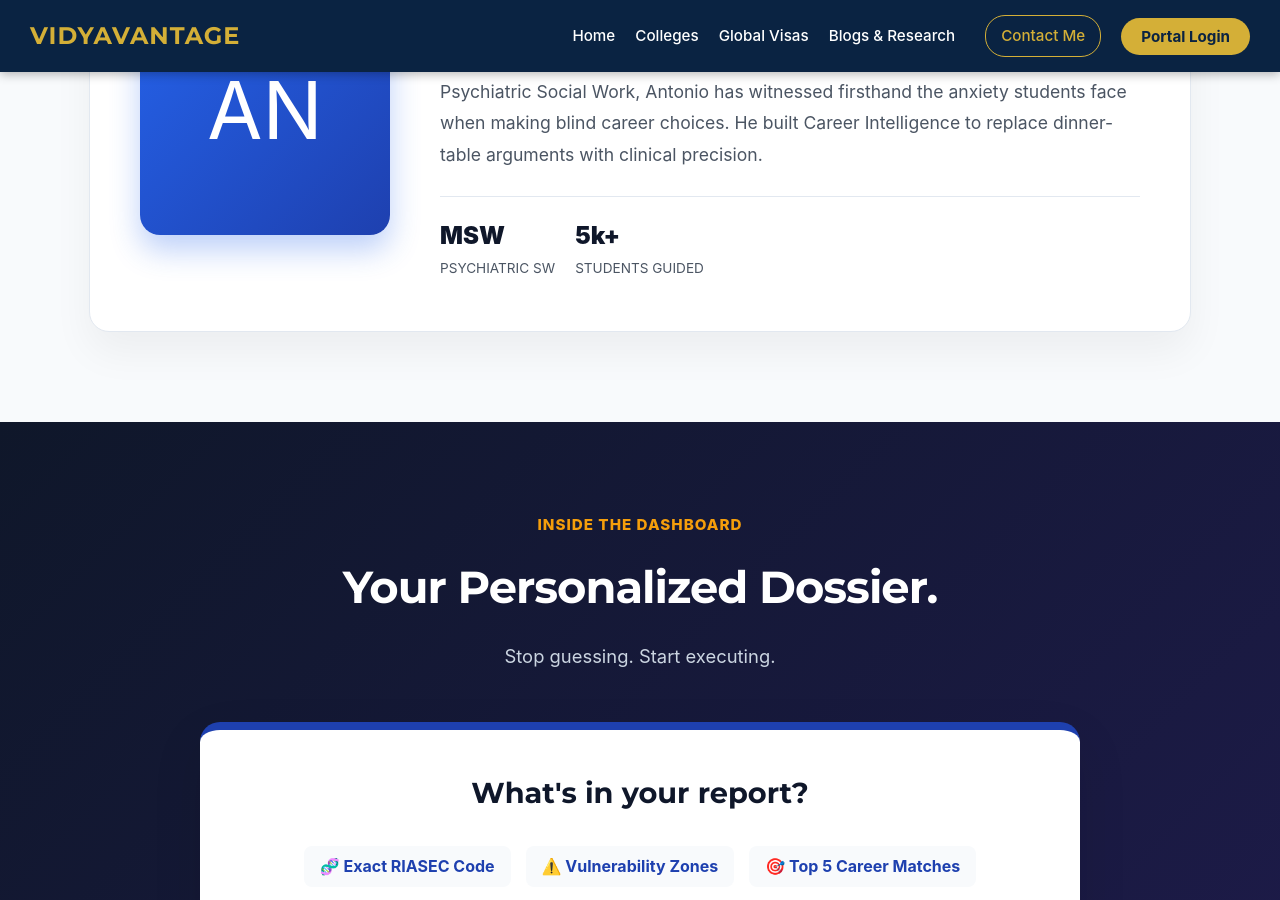
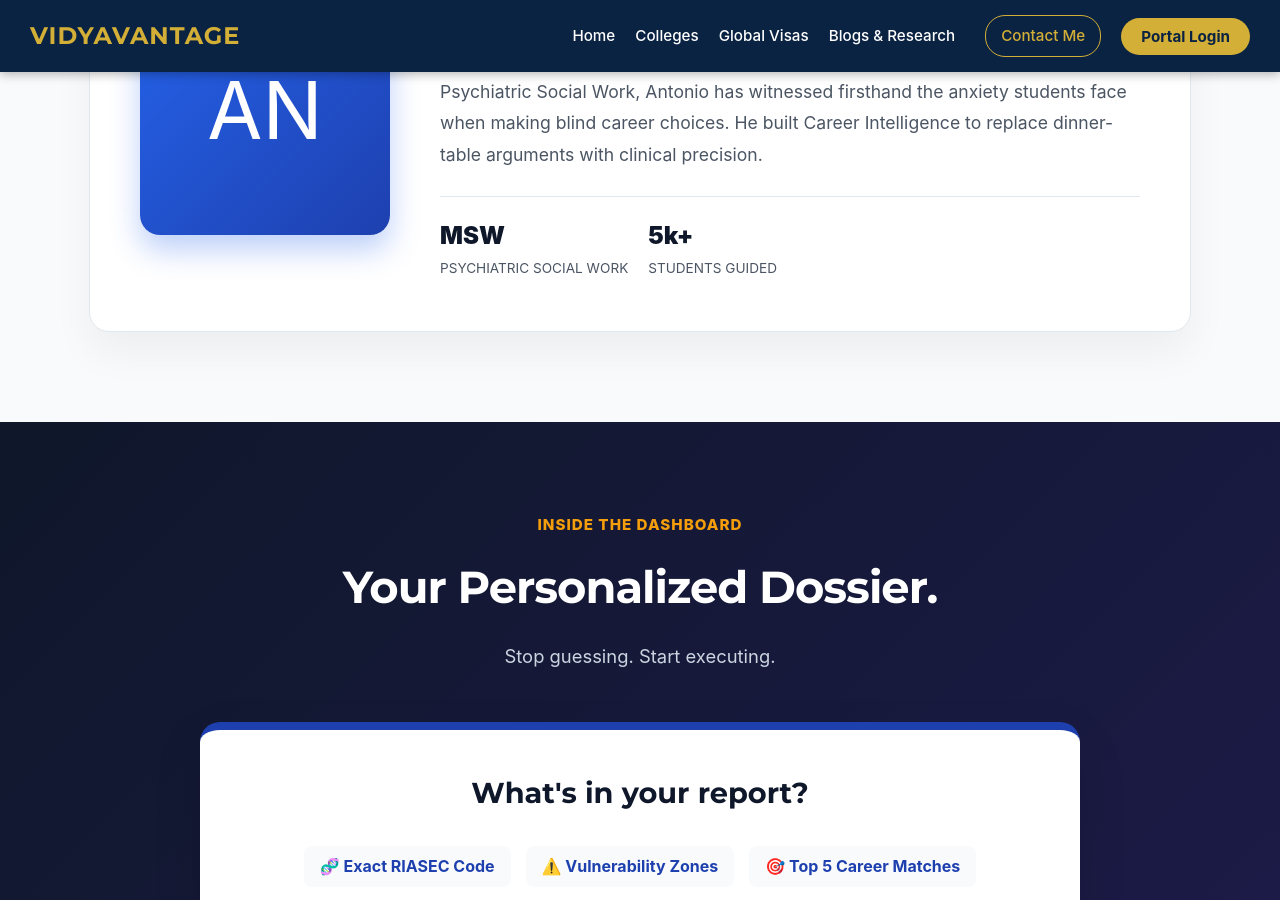
Before and after one commit to antoniovn96/vidyavantage.github.io, a Jekyll site: the page built from index.md, in a window 1280 px wide and 900 px high, scrolled down 4834 px. Built offline with Jekyll 4.4.1, drawn with Linux system fonts in a browser that asks for light colours; comment, search, counter and statistics services are not loaded.

Commit message:
Update index.md

```diff
--- a/index.md
+++ b/index.md
@@ -409,7 +409,7 @@
                 As a professional School Counsellor with an MSW specialized in Medical and Psychiatric Social Work, Antonio has witnessed firsthand the anxiety students face when making blind career choices. He built Career Intelligence to replace dinner-table arguments with clinical precision.
             </p>
             <div class="founder-stats">
-                <div class="f-stat"><strong>MSW</strong><span>Psychiatric SW</span></div>
+                <div class="f-stat"><strong>MSW</strong><span>Psychiatric Social Work</span></div>
                 <div class="f-stat"><strong>5k+</strong><span>Students Guided</span></div>
             </div>
         </div>
```
